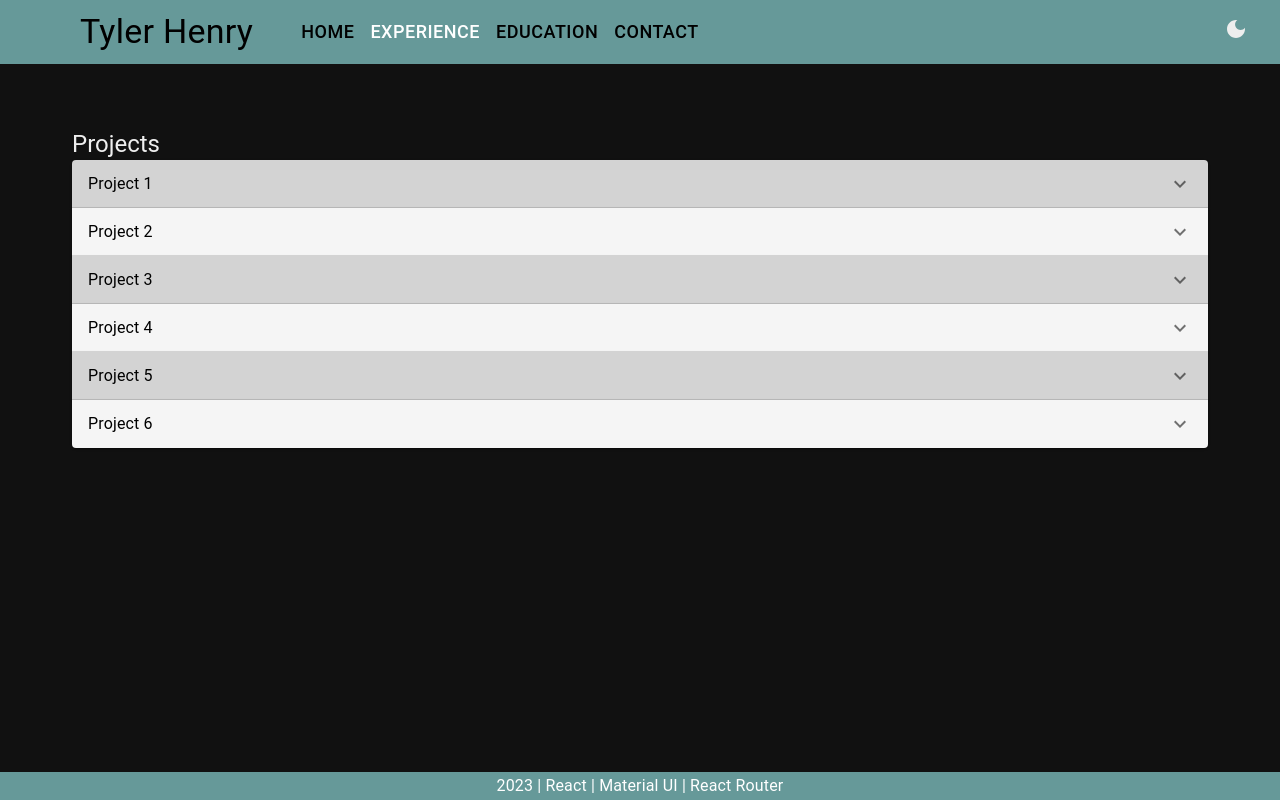
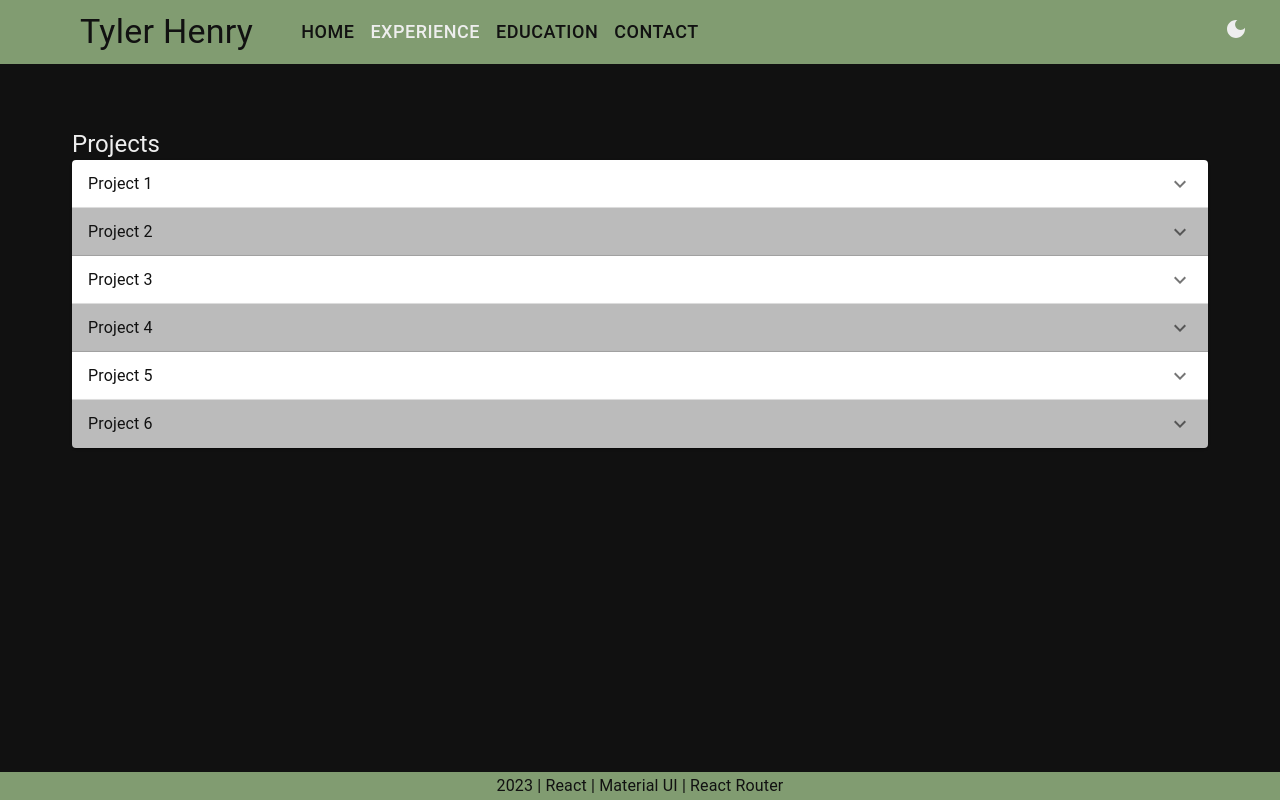
Before and after one commit to tylrhnry/tylrhnry.github.io, a React (Create React App) app: page /experience in a window 1280 px wide. Built offline with nearby package versions, Linux system fonts and the light colour scheme.

Commit message:
Fixed theme switcher to work. Gave nexted tabs different colors. (Colors still should be modified)

```diff
--- a/src/App.tsx
+++ b/src/App.tsx
@@ -14,21 +14,20 @@ function App() {
     palette: {
       background: {
         default: '#111', // dark mode
-        paper:   '#eee', // light mode
       },
       primary: {
-        main:  '#699', // nav & footer
-        light: '#eee', // tab 1
-        dark:  '#ccc', // tab 2
+        main:  '#819c71', // nav & footer
+        light: '#FFF',    // tab 1
+        dark:  '#bbb',    // tab 2
       },
       secondary: {
-        main:  '#699', // buttons/links
-        light: '#aaa', // nested tab 1
-        dark:  '#888', // nested tab 2
+        main:  '#447777', // buttons/links
+        light: '#9c7181', // nested tab 1
+        dark:  '#71819c', // nested tab 2
       },
       text: {
-        primary:   '#000',
-        secondary: '#fff', // selected tab
+        primary:   '#111',
+        secondary: '#eee', // selected tab
       },
     }
   });
--- a/src/components/Courses/CourseTemplate.tsx
+++ b/src/components/Courses/CourseTemplate.tsx
@@ -16,6 +16,7 @@ interface CourseProps {
   courseCode: string;
   description: string;
   index: number;
+  nestLevel: number;
   isExpanded: boolean;
   onExpandChange: (isExpanded: boolean) => void;
 }
@@ -25,10 +26,16 @@ const CourseTemplate: FC<CourseProps> = ({
   courseCode,
   description,
   index,
+  nestLevel,
   isExpanded,
   onExpandChange,
 }) => {
-  const color = index % 2 === 0 ? "lightgrey" : "whitesmoke";
+
+  if (nestLevel % 2 == 0) {
+    var color = index % 2 === 0 ? "primary.light" : "primary.dark";
+  } else {
+    var color = index % 2 === 0 ? "secondary.light" : "secondary.dark";
+  }
 
   const [expandedAccordion, setExpanded] = useState<number | null>(null);
 
@@ -56,6 +63,7 @@ const CourseTemplate: FC<CourseProps> = ({
               description={project.description}
               githubLink={project.githubLink}
               index={index}
+              nestLevel={1}
               isExpanded={index === expandedAccordion}
               onExpandChange={(isExpanded) => handleExpanding(index, isExpanded)}
             />
--- a/src/components/EducationComps/FutureCourses.tsx
+++ b/src/components/EducationComps/FutureCourses.tsx
@@ -35,6 +35,7 @@ const FutureCourses: React.FC = () => {
           courseCode={course.courseCode}
           description={course.description}
           index={index}
+          nestLevel={0}
           isExpanded={index === expandedAccordion}
           onExpandChange={(isExpanded) => handleExpanding(index, isExpanded)}
         />
--- a/src/components/EducationComps/PastCourses.tsx
+++ b/src/components/EducationComps/PastCourses.tsx
@@ -36,6 +36,7 @@ const PastCourses: React.FC = () => {
           courseCode={course.courseCode}
           description={course.description}
           index={index}
+          nestLevel={0}
           isExpanded={index === expandedAccordion}
           onExpandChange={(isExpanded) => handleExpanding(index, isExpanded)}
         />
--- a/src/components/ExperienceComps/ProjectsList.tsx
+++ b/src/components/ExperienceComps/ProjectsList.tsx
@@ -27,6 +27,7 @@ const ProjectsList: React.FC = () => {
           description={project.description}
           githubLink={project.githubLink}
           index={index}
+          nestLevel={0}
           isExpanded={index === expandedAccordion}
           onExpandChange={(isExpanded) => handleExpanding(index, isExpanded)}
         />
--- a/src/components/Footer.tsx
+++ b/src/components/Footer.tsx
@@ -8,13 +8,13 @@ export const Footer: FC = (): ReactElement => {
       sx={{
         width: "100%",
         height: "auto",
-        backgroundColor: "secondary.main",
+        backgroundColor: "primary.main",
       }}
     >
       <Container maxWidth="lg">
         <Grid container direction="column" alignItems="center">
           <Grid item xs={12}>
-            <Typography color="textSecondary" variant="subtitle1">
+            <Typography color="text.primary" variant="subtitle1">
               {`${new Date().getFullYear()} | React | Material UI | React Router`}
             </Typography>
           </Grid>
--- a/src/components/HomeComps/BriefWorkHis.tsx
+++ b/src/components/HomeComps/BriefWorkHis.tsx
@@ -36,6 +36,7 @@ const BriefWorkHis: React.FC = () => {
           title={job.title}
           description={job.description}
           index={index}
+          nestLevel={0}
           isExpanded={index === expandedAccordion}
           onExpandChange={(isExpanded) => handleExpanding(index, isExpanded)}
         />
--- a/src/components/HomeComps/FeaturedProjects.tsx
+++ b/src/components/HomeComps/FeaturedProjects.tsx
@@ -37,6 +37,7 @@ const FeaturedProducts: React.FC = () => {
             description={project.description}
             githubLink={project.githubLink}
             index={index}
+            nestLevel={0}
             isExpanded={index === expandedAccordion}
             onExpandChange={(isExpanded) => handleExpanding(index, isExpanded)}
           />
--- a/src/components/Jobs/JobTemplate.tsx
+++ b/src/components/Jobs/JobTemplate.tsx
@@ -16,6 +16,7 @@ interface JobProps {
   title: string;
   description: string;
   index: number;
+  nestLevel: number;
   isExpanded: boolean;
   onExpandChange: (isExpanded: boolean) => void;
 }
@@ -24,10 +25,16 @@ const JobTemplate: FC<JobProps> = ({
   title,
   description,
   index,
+  nestLevel,
   isExpanded,
   onExpandChange,
 }) => {
-  const color = index % 2 === 0 ? "lightgrey" : "whitesmoke";
+
+  if (nestLevel % 2 == 0) {
+    var color = index % 2 === 0 ? "primary.light" : "primary.dark";
+  } else {
+    var color = index % 2 === 0 ? "secondary.light" : "secondary.dark";
+  }
 
   return (
     <Accordion
--- a/src/components/Projects/ProjectTemplate.tsx
+++ b/src/components/Projects/ProjectTemplate.tsx
@@ -17,6 +17,7 @@ interface ProjectProps {
   description: string;
   githubLink: string;
   index: number;
+  nestLevel: number;
   isExpanded: boolean;
   onExpandChange: (isExpanded: boolean) => void;
 }
@@ -26,10 +27,16 @@ const ProjectTemplate: FC<ProjectProps> = ({
   description,
   githubLink,
   index,
+  nestLevel,
   isExpanded,
   onExpandChange,
 }) => {
-  const color = index % 2 === 0 ? "lightgrey" : "whitesmoke";
+
+  if (nestLevel % 2 == 0) {
+    var color = index % 2 === 0 ? "primary.light" : "primary.dark";
+  } else {
+    var color = index % 2 === 0 ? "secondary.light" : "secondary.dark";
+  }
 
   return (
     <Accordion
@@ -46,8 +53,19 @@ const ProjectTemplate: FC<ProjectProps> = ({
           href={githubLink}
           target = "_blank"
           rel="noopener noreferrer"
-          underline="hover">
-          <Button variant="contained">View on GitHub</Button>
+          sx={{
+            display: "flex",
+            flexDirection: "column",
+            alignItems: "center",
+            paddingTop: "1rem",
+
+          }}>
+          <Button variant="contained" sx={{
+            backgroundColor: "secondary.main",
+            '&:hover': {
+              backgroundColor: "primary.main"
+            }
+          }}>View on GitHub</Button>
         </Link>
       </AccordionDetails>
     </Accordion>
```
